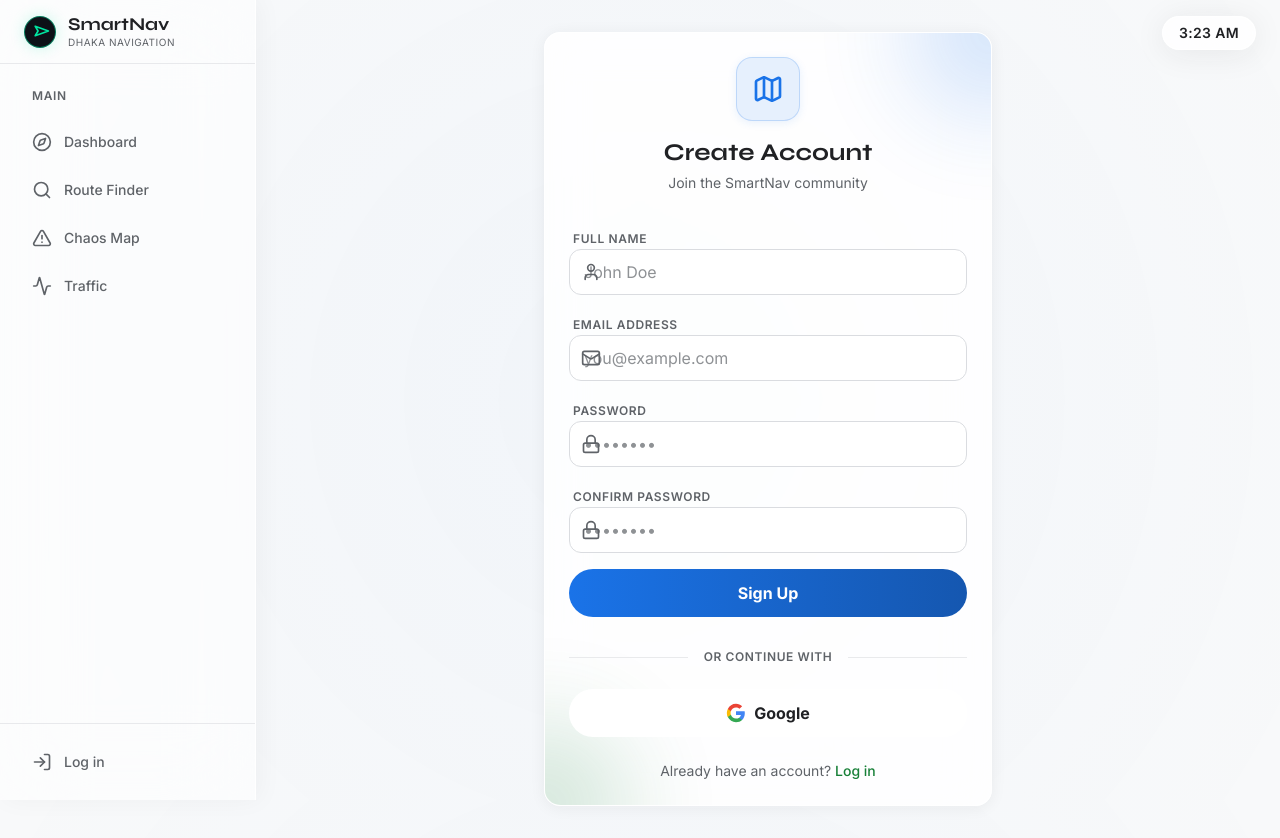
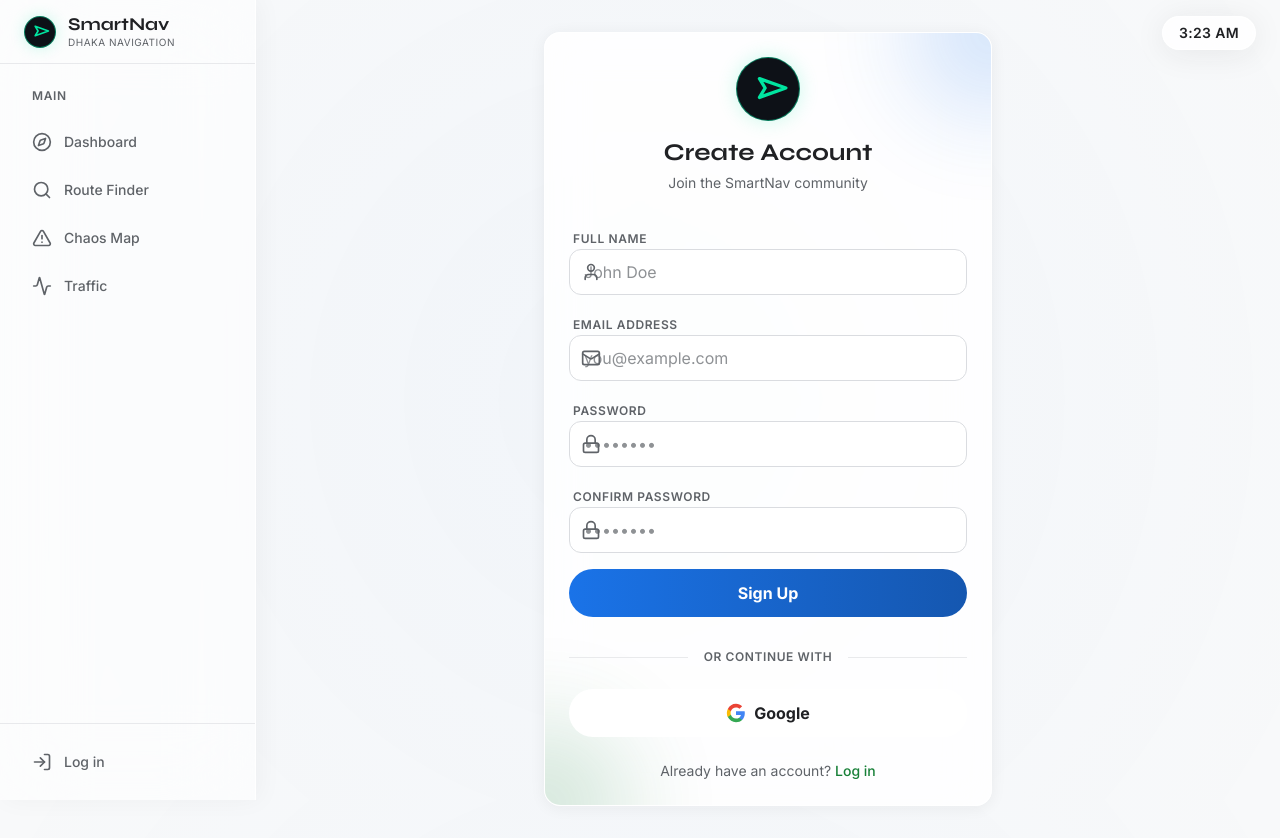
Before and after one commit to Ahmedbracu/SmartNav, a Next.js app: page /register in a window 1280 px wide. Built offline with nearby package versions, Linux system fonts and the light colour scheme; no server answers.

Commit message:
Fix register page logo

```diff
--- a/src/app/register/page.tsx
+++ b/src/app/register/page.tsx
@@ -2,7 +2,7 @@
 
 import { useState } from "react";
 import { useRouter } from "next/navigation";
-import { Map, Lock, Mail, User } from "lucide-react";
+import { Navigation, Lock, Mail, User } from "lucide-react";
 import Link from "next/link";
 import { signIn } from "next-auth/react";
 import { registerUser } from "@/app/actions/auth";
@@ -49,8 +49,8 @@
         <div className="absolute -bottom-20 -left-20 w-40 h-40 bg-[#188038] opacity-20 rounded-full blur-[50px] pointer-events-none" />
 
         <div className="flex flex-col items-center mb-8 relative z-10">
-          <div className="w-16 h-16 rounded-2xl bg-[#1A73E8]/10 text-[#1A73E8] flex items-center justify-center mb-4 border border-[#1A73E8]/20 shadow-[0_2px_8px_rgba(26,115,232,0.1)]">
-            <Map className="w-8 h-8" />
+          <div className="w-16 h-16 rounded-full bg-[#0d1117] text-[#00e5a0] flex items-center justify-center mb-4 shadow-[0_0_20px_rgba(0,229,160,0.2)] border border-[#00e5a0]/50">
+            <Navigation className="w-8 h-8 ml-[-2px] mt-[-2px] rotate-45" strokeWidth={2.5} />
           </div>
           <h1 className="text-2xl font-bold text-[#202124] font-['Syne']">Create Account</h1>
           <p className="text-[#5F6368] text-sm mt-1">Join the SmartNav community</p>
```
